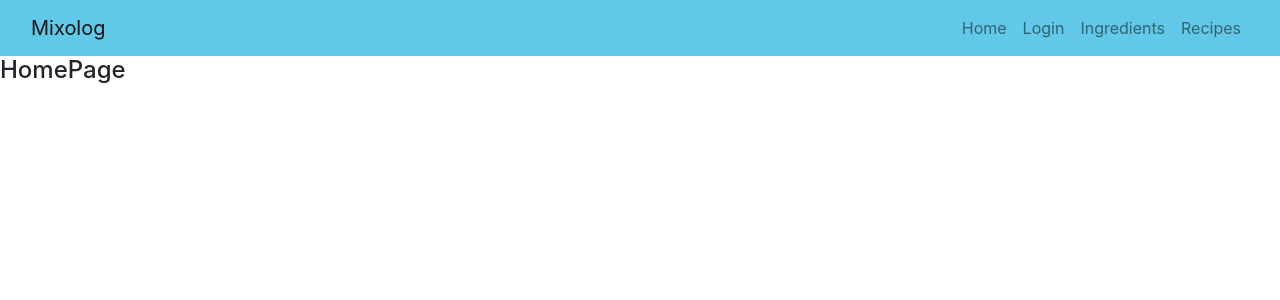
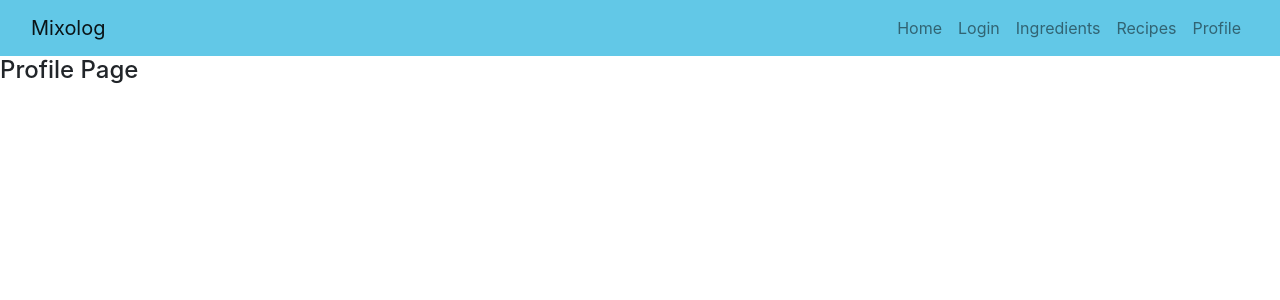
Before and after one commit to bsung03/mixology_2.0, a React (Create React App) app in the folder mixology-master/: page /profile in a window 1280 px wide. Shown: the top 300 px of the page. Built offline with nearby package versions, Linux system fonts and the light colour scheme.

Commit message:
profile page init

```diff
--- a/mixology-master/src/App.js
+++ b/mixology-master/src/App.js
@@ -7,6 +7,7 @@ import axios from 'axios';
 import LoginPage from './pages/loginPage';
 import IngredientsPage from './pages/ingredientsPage';
 import RecipePage from './pages/recipePage';
+import ProfilePage from './pages/profilePage';
 
 
 class App extends React.Component {
@@ -37,6 +38,8 @@ class App extends React.Component {
                     <Link className="nav-link" to="/login">Login</Link>
                     <Link className="nav-link" to="/ingredients">Ingredients</Link>
                     <Link className="nav-link" to="/recipes">Recipes</Link>
+                    <Link className="nav-link" to="/profile">Profile</Link>
+
                 </Nav>
               </Navbar.Collapse>
             </Navbar>
@@ -56,6 +59,10 @@ class App extends React.Component {
             <RecipePage/>
           </Route>
 
+          <Route path="/profile">
+            <ProfilePage/>
+          </Route>
+
           <Route path="/">
             <HomePage/>
           </Route>
--- /dev/null
+++ b/mixology-master/src/pages/profilePage.js
@@ -0,0 +1,13 @@
+import React, { Component } from 'react'
+
+export class ProfilePage extends Component {
+    render() {
+        return (
+            <div>
+                <h4>Profile Page</h4>
+            </div>
+        )
+    }
+}
+
+export default ProfilePage
```
